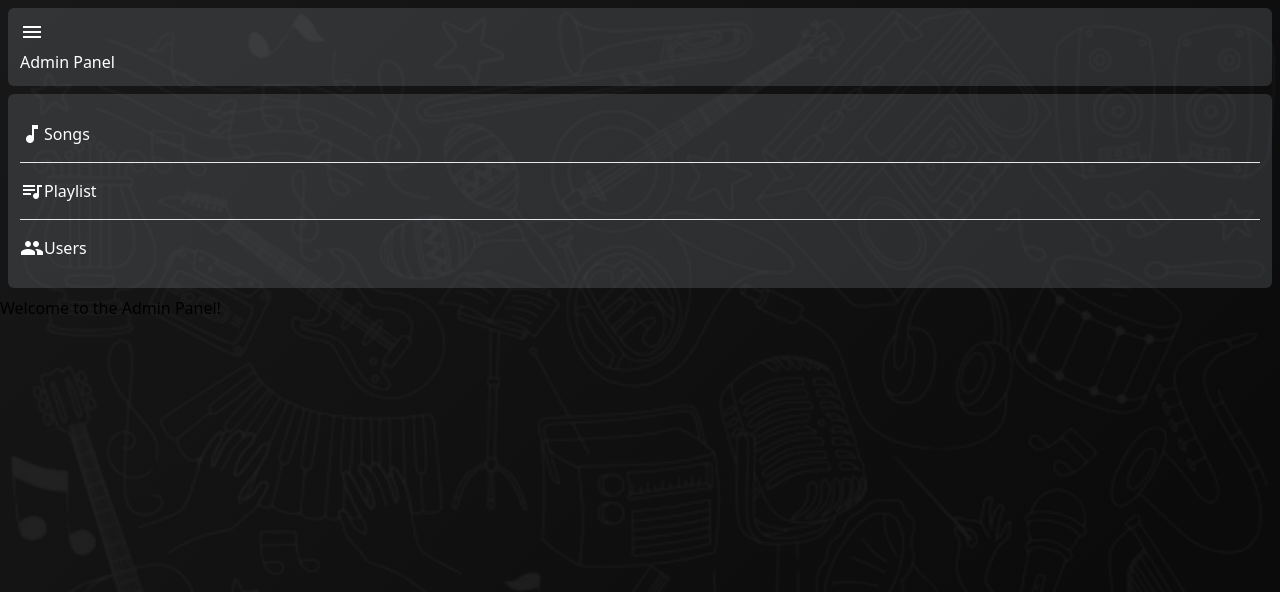
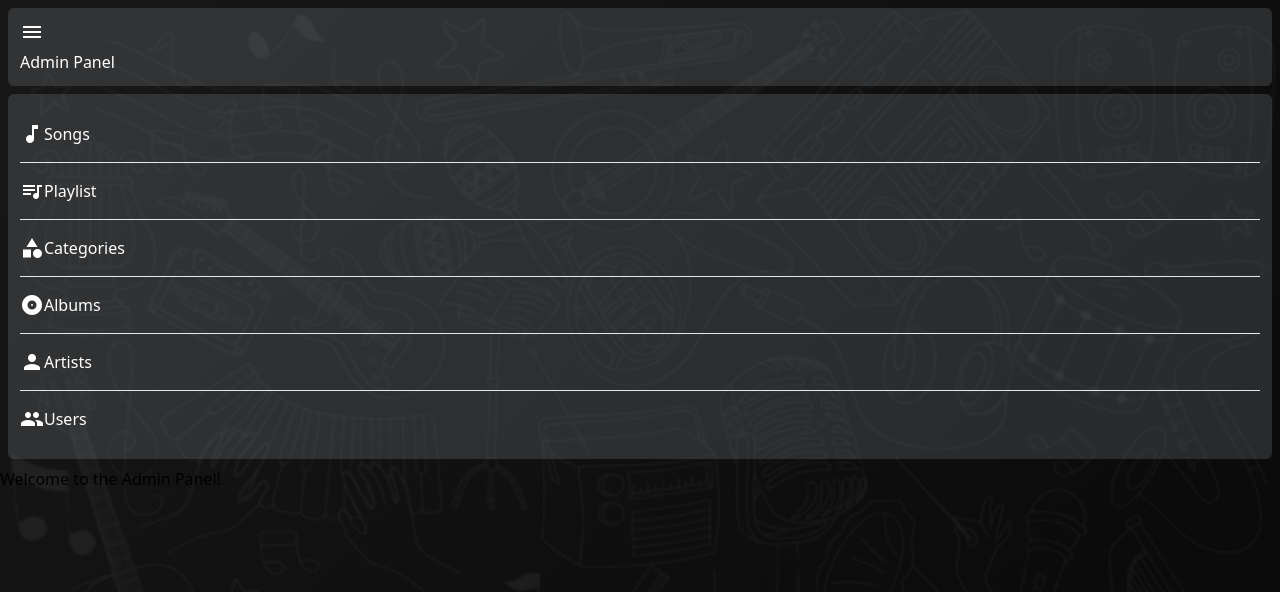
Before and after one commit to Rohitdhall987/admin, a React (Vite) app: page /dashboard in a window 1280 px wide. Shown: the top 592 px of the page. Built offline with nearby package versions, Linux system fonts and the light colour scheme; sample sign-in values are in the browser's storage.

Commit message:
modified:   src/dashBoardComponents/Sidebar.jsx 	modified:   src/index.css

```diff
--- a/src/dashBoardComponents/Sidebar.jsx
+++ b/src/dashBoardComponents/Sidebar.jsx
@@ -1,13 +1,21 @@
 import { Link } from "react-router-dom";
 
 function Sidebar() {
+  const titleClass="pl-1 hidden md:block";
     return (
       <div className="col-span-2 flex-col flex card">
-        <Link className="menu-item" to="/dashboard/home"><span className="material-icons" >music_note</span><p className="pl-1">Songs</p></Link>
+        <Link className="menu-item" to="/dashboard/home"><span className="material-icons">music_note</span><p className={titleClass}>Songs</p></Link>
         <hr/>
-        <Link className="menu-item" to="/dashboard/playlist"><span className="material-icons" >queue_music</span><p className="pl-1">Playlist</p></Link>
+        <Link className="menu-item" to="/dashboard/playlist"><span className="material-icons">queue_music</span><p className={titleClass}>Playlist</p></Link>
         <hr/>
-        <Link className="menu-item" to="/dashboard/add"><span className="material-icons" >group</span><p className="pl-1">Users</p ></Link>
+        <Link className="menu-item" to="/dashboard/categories"><span className="material-icons">category</span><p className={titleClass}>Categories</p></Link>
+        <hr/>
+        <Link className="menu-item" to="/dashboard/albums"><span className="material-icons">album</span><p className={titleClass}>Albums</p></Link>
+        <hr/>
+        <Link className="menu-item" to="/dashboard/artists"><span className="material-icons">person</span><p className={titleClass}>Artists</p></Link>
+        <hr/>
+        <Link className="menu-item" to="/dashboard/add"><span className="material-icons">group</span><p className={titleClass}>Users</p></Link>
+
       </div>
     );
   }
--- a/src/index.css
+++ b/src/index.css
@@ -82,5 +82,11 @@ html{
 }
 
 .menu-item{
-  @apply my-2 flex py-2;
+  @apply my-2 flex py-2 justify-center md:justify-start rounded ;
 }
+
+.menu-item:hover {
+  @apply md:pl-2;
+  background-image: linear-gradient(315deg, rgb(249, 22, 120),rgb(249, 115, 22,100%));;
+  transition: 200ms;
+}
```
